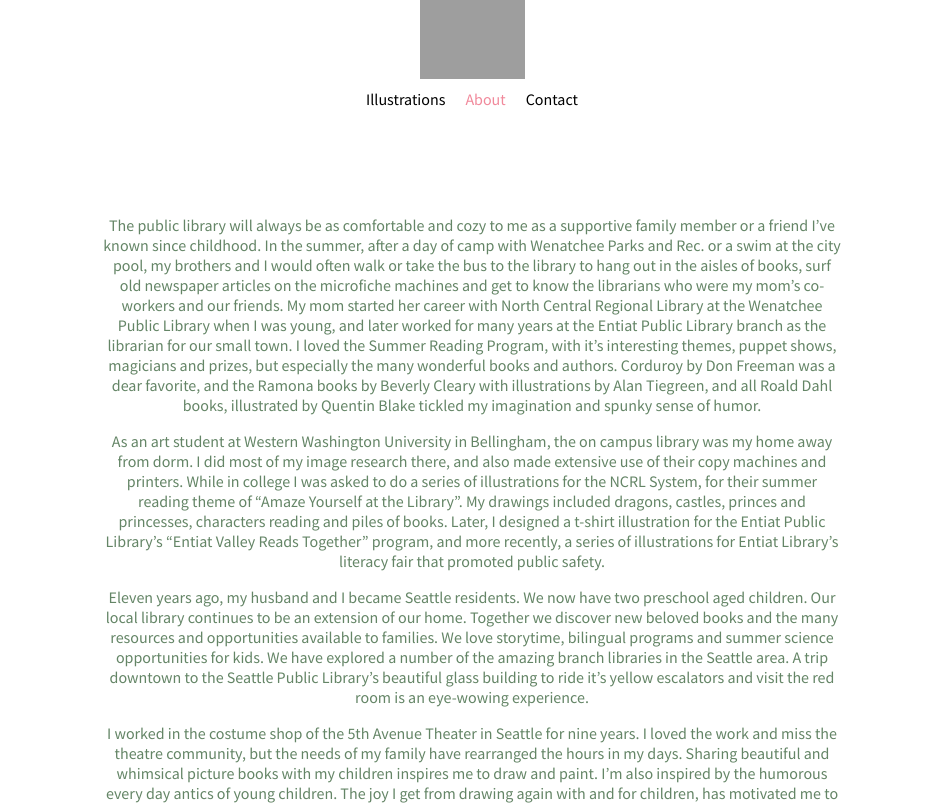
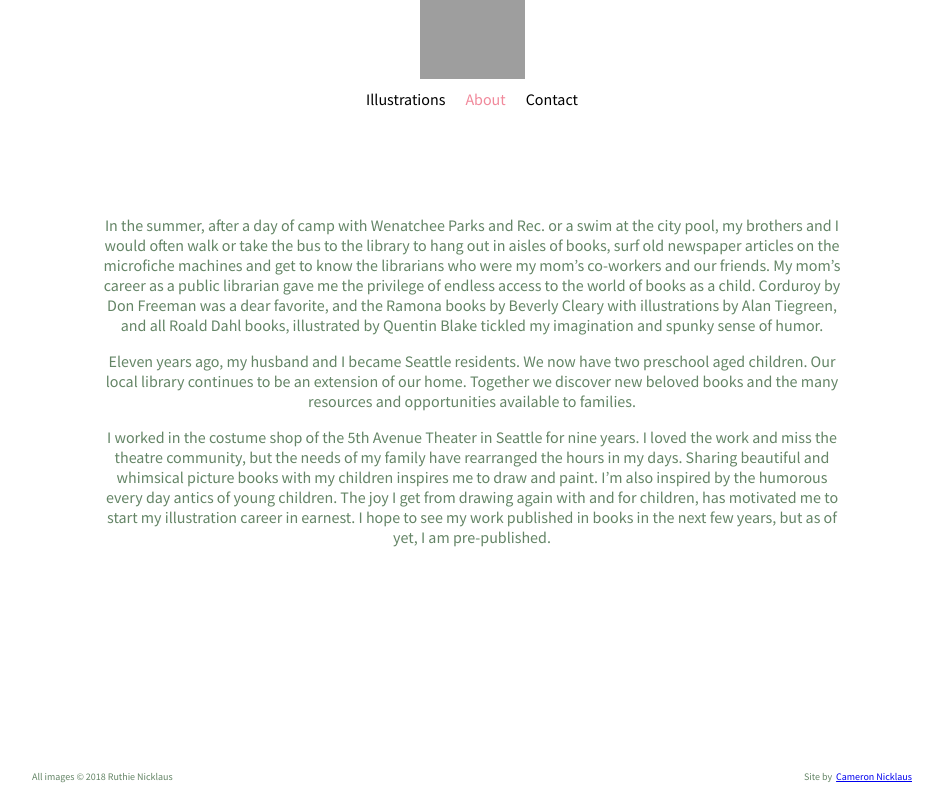
Before and after one commit to camnicklaus/ruthie-portfolio-react, a React (Create React App) app: page /about in a window 1280 px wide. Shown: the top 805 px of the page, without its empty margins (168-1111 px from the left). Built offline with nearby package versions, Linux system fonts and the light colour scheme; grey boxes are pictures that could not be loaded.

Commit message:
update about page

```diff
--- a/src/Components/About.js
+++ b/src/Components/About.js
@@ -5,13 +5,10 @@ import { PADDING } from '../styleConstants';
 const About = ({mediaMobile}) => (
 	<BodyContentWrap padding={mediaMobile ? null : PADDING * 8}>
 		<P>
-			The public library will always be as comfortable and cozy to me as a supportive family member or a friend I’ve known since childhood. In the summer, after a day of camp with Wenatchee Parks and Rec. or a swim at the city pool, my brothers and I would often walk or take the bus to the library to hang out in the aisles of books, surf old newspaper articles on the microfiche machines and get to know the librarians who were my mom’s co-workers and our friends. My mom started her career with North Central Regional Library at the Wenatchee Public Library when I was young, and later worked for many years at the Entiat Public Library branch as the librarian for our small town. I loved the Summer Reading Program, with it’s interesting themes, puppet shows, magicians and prizes, but especially the many wonderful books and authors. Corduroy by Don Freeman was a dear favorite, and the Ramona books by Beverly Cleary with illustrations by Alan Tiegreen, and all Roald Dahl books, illustrated by Quentin Blake tickled my imagination and spunky sense of humor.
+			In the summer, after a day of camp with Wenatchee Parks and Rec. or a swim at the city pool, my brothers and I would often walk or take the bus to the library to hang out in aisles of books, surf old newspaper articles on the microfiche machines and get to know the librarians who were my mom’s co-workers and our friends. My mom’s career as a public librarian gave me the privilege of endless access to the world of books as a child.  Corduroy by Don Freeman was a dear favorite, and the Ramona books by Beverly Cleary with illustrations by Alan Tiegreen, and all Roald Dahl books, illustrated by Quentin Blake tickled my imagination and spunky sense of humor.
 		</P>
 		<P>
-			As an art student at Western Washington University in Bellingham, the on campus library was my home away from dorm. I did most of my image research there, and also made extensive use of their copy machines and printers. While in college I was asked to do a series of illustrations for the NCRL System, for their summer reading theme of “Amaze Yourself at the Library”. My drawings included dragons, castles, princes and princesses, characters reading and piles of books. Later, I designed a t-shirt illustration for the Entiat Public Library’s “Entiat Valley Reads Together” program, and more recently, a series of illustrations for Entiat Library’s literacy fair that promoted public safety.
-		</P>
-		<P>
-			Eleven years ago, my husband and I became Seattle residents. We now have two preschool aged children. Our local library continues to be an extension of our home. Together we discover new beloved books and the many resources and opportunities available to families. We love storytime, bilingual programs and summer science opportunities for kids. We have explored a number of the amazing branch libraries in the Seattle area. A trip downtown to the Seattle Public Library’s beautiful glass building to ride it’s yellow escalators and visit the red room is an eye-wowing experience.
+			Eleven years ago, my husband and I became Seattle residents. We now have two preschool aged children. Our local library continues to be an extension of our home. Together we discover new beloved books and the many resources and opportunities available to families.
 		</P>
 		<P>
 			I worked in the costume shop of the 5th Avenue Theater in Seattle for nine years. I loved the work and miss the theatre community, but the needs of my family have rearranged the hours in my days. Sharing beautiful and whimsical picture books with my children inspires me to draw and paint. I’m also inspired by the humorous every day antics of young children. The joy I get from drawing again with and for children, has motivated me to start my illustration career in earnest. I hope to see my work published in books in the next few years, but as of yet, I am pre-published.
```
